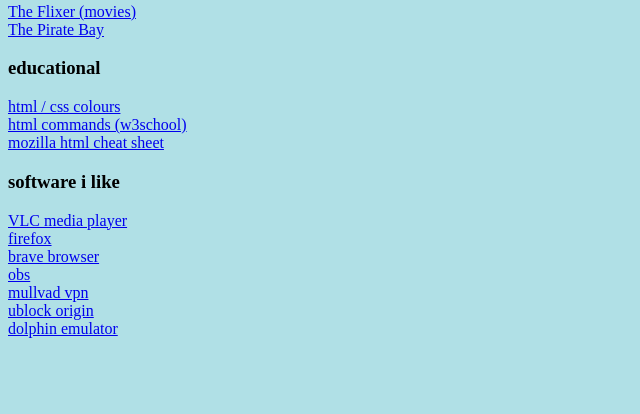
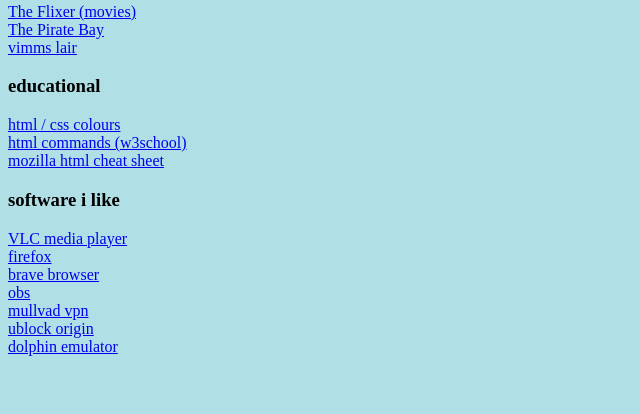
Before and after one commit to bewford/linklist, a plain HTML site: page index.html in a window 1280 px wide. Shown: the part 386-800 px from the top of the page, without its empty margins (0-640 px from the left). Drawn offline with Linux system fonts and the light colour scheme.

Commit message:
Update index.html

```diff
--- a/index.html
+++ b/index.html
@@ -27,6 +27,8 @@
 <p1> The Flixer (movies) </p1> </a> <br>
 <a href="https://thepiratebay.org">
 <p1> The Pirate Bay </p1> </a> <br>
+<a href="https://vimm.net>
+<p1> vimms lair </p1> </a> <br>
 
 <h3> educational </h3>
 <a href="https://www.w3schools.com/cssref/css_colors.php">
```
